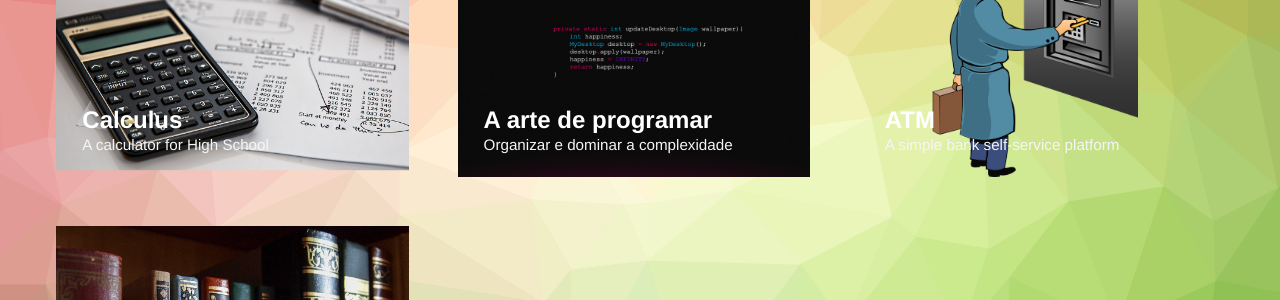
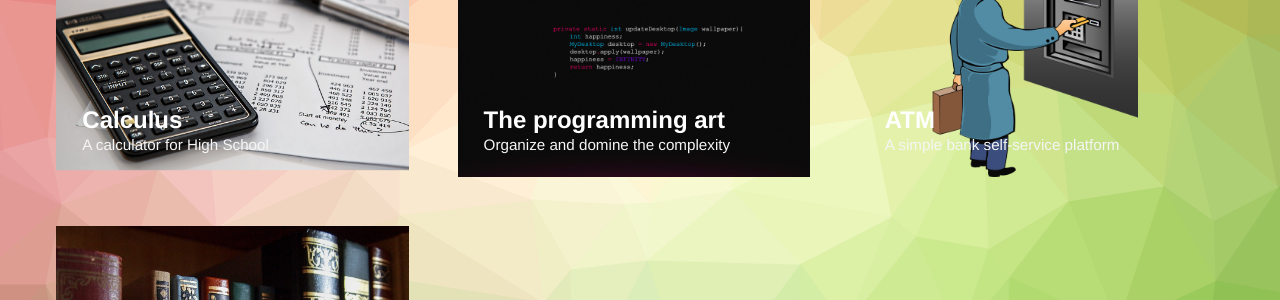
Before and after one commit to augsmachado/augsmachado.github.io, a Jekyll site: the page built from index.html, in a window 1280 px wide. Shown: the part 294-594 px from the top of the page. Built offline with Jekyll 4.4.1, drawn with Linux system fonts in a browser that asks for light colours.

Commit message:
Update 2019-01-01-aArteDeProgramar.markdown

```diff
--- a/_posts/2019-01-01-aArteDeProgramar.markdown
+++ b/_posts/2019-01-01-aArteDeProgramar.markdown
@@ -1,9 +1,9 @@
 ---
-title:  "A arte de programar"
-subtitle: "Organizar e dominar a complexidade"
+title:  "The programming art"
+subtitle: "Organize and domine the complexity"
 author: "Augs Machado"
 avatar: "img/authors/wferr.png"
-image: "img/a_arte_de_programar.jpg"
+image: "img/theProgrammingArt.jpg"
 date:   2018-12-29 03:14:15
 ---
 
```
